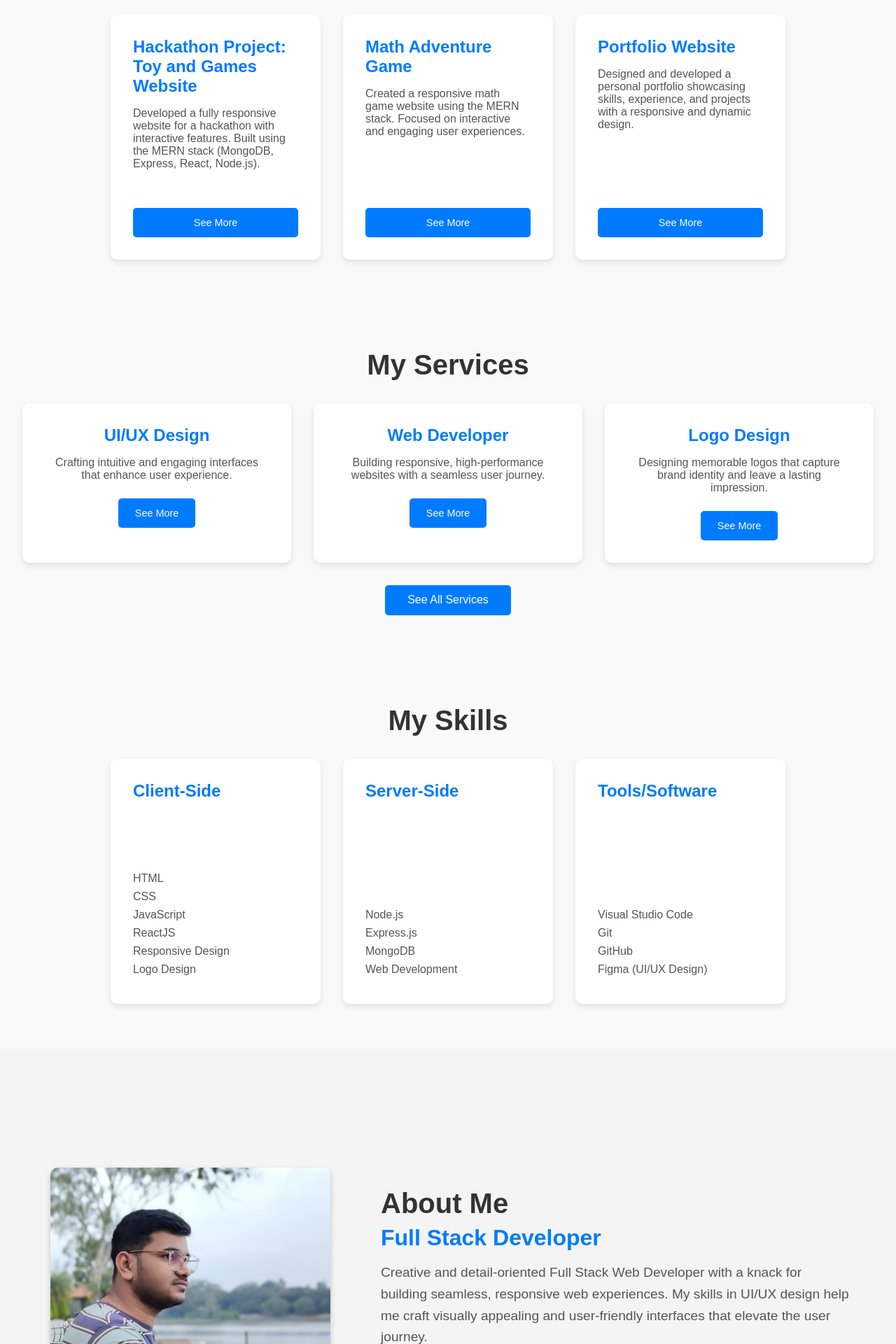
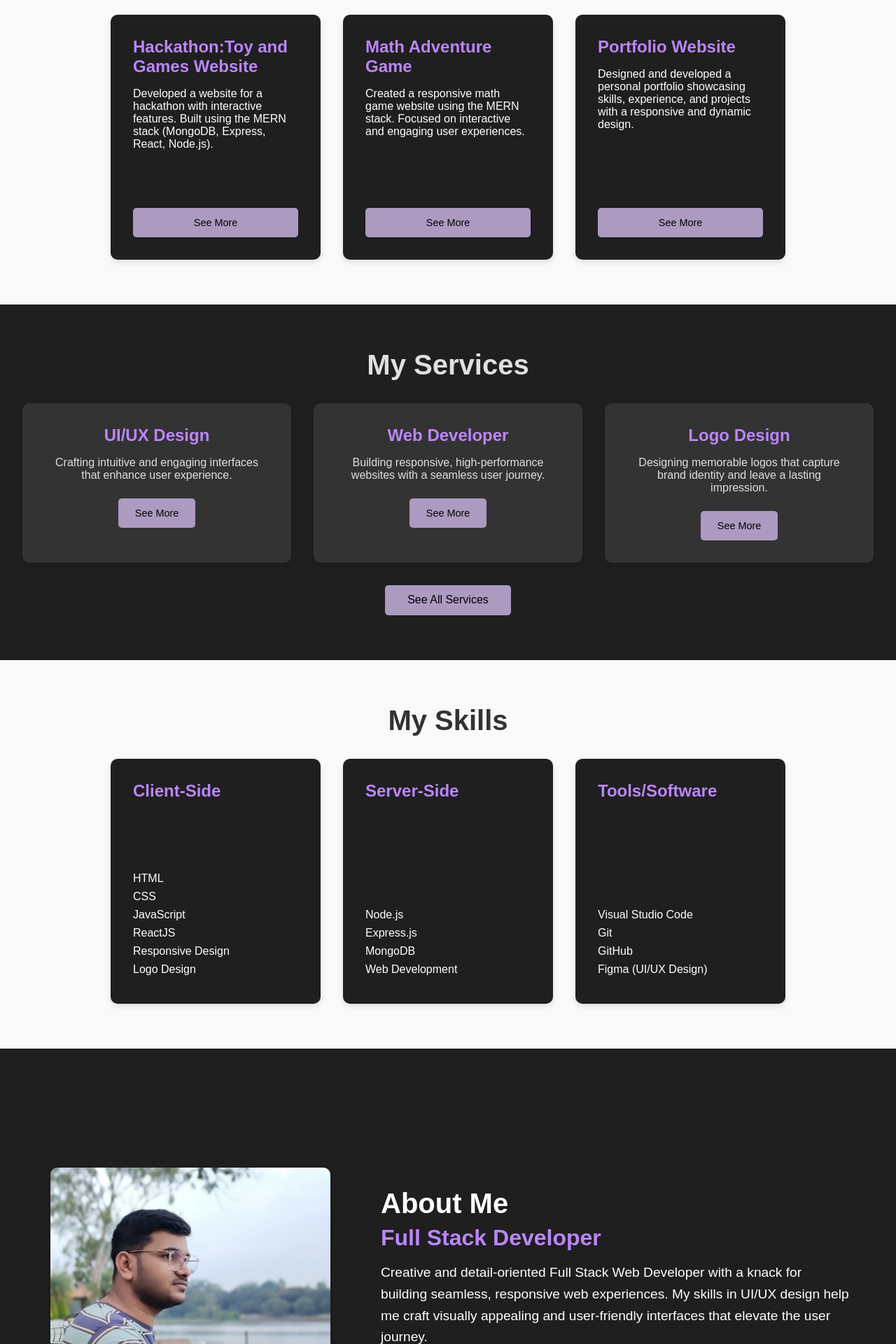
Before and after one commit to ankitmeofficial/jan-2025-portfolio-frontend, a React (Create React App) app: page / in a window 1280 px wide. Shown: the part 920-2840 px from the top of the page at 70% size. Built offline with nearby package versions, Linux system fonts and the light colour scheme.

Commit message:
updated with backend

```diff
--- a/src/components/about/About.css
+++ b/src/components/about/About.css
@@ -4,7 +4,9 @@
   justify-content: space-between;
   height: 100vh;
   padding: 2rem;
-  background-color: #f4f4f4;
+  /* background-color: #f4f4f4; */
+  background-color: #1F1F1F;
+  color: #E0E0E0;
   flex-wrap: wrap; /* Allow elements to wrap on smaller screens */
 }
 
@@ -31,25 +33,29 @@
 
 .text-section h1 {
   font-size: 2.5rem;
-  color: #333;
+  color: #ffffff;
 }
 
 .text-section h2 {
   font-size: 2rem;
-  color: #007bff;
+  /* color: #007bff;  */
+  /* background-color: #BB86FC; */
+  color: #BB86FC;
   margin: 0.5rem 0;
 }
 
 .text-section p {
   font-size: 1.2rem;
-  color: #555;
+  color: #ffffff;
   margin: 1rem 0;
   line-height: 1.6;
 }
 
 .download-cv-btn {
-  background-color: #007bff;
-  color: #fff;
+  /* background-color: #007bff;
+  color: #fff; */
+  background-color: #ac9ac1;
+  color: #000000;
   border: none;
   padding: 0.8rem 1.5rem;
   font-size: 1rem;
@@ -59,7 +65,8 @@
 }
 
 .download-cv-btn:hover {
-  background-color: #0056b3;
+  /* background-color: #0056b3; */
+  background-color: #BB86FC;
 }
 
 /* Responsive Styles */
--- a/src/components/contact/Contact.css
+++ b/src/components/contact/Contact.css
@@ -38,8 +38,10 @@
 
   .contact-form {
     flex: 1;
-    padding: 1rem;
+    padding: 2.25rem;
     background-color: #fff;
+    background-color: #1F1F1F;
+    /* color: #E0E0E0; */
     border-radius: 10px;
     box-shadow: 0 4px 8px rgba(0, 0, 0, 0.1);
   }
--- a/src/components/contact/Contact.jsx
+++ b/src/components/contact/Contact.jsx
@@ -14,8 +14,21 @@ const Contact = () => {
     setFormData({ ...formData, [name]: value });
   };
 
-  const handleSubmit = (e) => {
+  const handleSubmit = async (e) => {
     e.preventDefault();
+
+    try {
+      const response = await fetch("https://jan-2025-portfolio-backend.onrender.com/submit-form", {
+        method: "POST",
+        headers: {
+          "Content-Type": "application/json",
+        },
+        body: JSON.stringify(formData),
+      });
+
+      const data = await response.json();
+
+      if (response.ok) {
         alert("Form Submitted Successfully!");
         setFormData({
           name: "",
@@ -23,6 +36,12 @@ const Contact = () => {
           phone: "",
           message: "",
         });
+      } else {
+        alert(`Error: ${data.error}`);
+      }
+    } catch (error) {
+      alert("Something went wrong. Please try again later.");
+    }
   };
 
   return (
--- a/src/components/project/Projects.css
+++ b/src/components/project/Projects.css
@@ -1,6 +1,8 @@
 .projects-container {
   padding: 4rem 2rem;
   background-color: #f9f9f9;
+  /* background-color: #1F1F1F; */
+  /* color: #E0E0E0; */
   text-align: center;
 }
 
@@ -21,7 +23,9 @@
 .project-card {
   flex: 1;
   max-width: 300px;
-  background-color: #fff;
+  /* background-color: #fff; */
+  background-color: #1F1F1F;
+  color: #E0E0E0;
   padding: 2rem;
   border-radius: 10px;
   box-shadow: 0 4px 8px rgba(0, 0, 0, 0.1);
@@ -35,21 +39,22 @@
 
 .project-card h2 {
   font-size: 1.5rem;
-  color: #007bff;
+  /* color: #007bff; */
+  color: #BB86FC;
   margin-bottom: 1rem;
   transition: color 0.3s; /* Smooth text color change on hover */
 }
 
 .project-card p {
   font-size: 1rem;
-  color: #555;
+  color: #ffffff;
   margin-bottom: 1.5rem;
   flex-grow: 1; /* Makes the description take up available space */
 }
 
 .project-card .see-more-btn {
-  background-color: #007bff;
-  color: #fff;
+  background-color: #ac9ac1;
+  color: #000000;
   border: none;
   padding: 0.8rem 1.5rem;
   font-size: 0.9rem;
@@ -59,7 +64,7 @@
 }
 
 .project-card .see-more-btn:hover {
-  background-color: #0056b3;
+  background-color: #BB86FC;
   transform: translateY(-2px); /* Slight lift on hover */
 }
 
@@ -69,7 +74,9 @@
 }
 
 .project-card:hover h2 {
-  color: #0056b3; /* Change title color on hover */
+  /* color: #0056b3; */
+  color: #a963ff;
+   /* Change title color on hover */
 }
 
 @media screen and (max-width: 768px) {
--- a/src/components/project/Projects.jsx
+++ b/src/components/project/Projects.jsx
@@ -4,9 +4,9 @@ import "./Projects.css";
 const Projects = () => {
   const projects = [
     {
-      title: "Hackathon Project: Toy and Games Website",
+      title: "Hackathon:Toy and Games Website",
       description:
-        "Developed a fully responsive website for a hackathon with interactive features. Built using the MERN stack (MongoDB, Express, React, Node.js).",
+        "Developed a website for a hackathon with interactive features. Built using the MERN stack (MongoDB, Express, React, Node.js).",
     },
     {
       title: "Math Adventure Game",
--- a/src/components/services/Myservices.css
+++ b/src/components/services/Myservices.css
@@ -1,12 +1,15 @@
 .services-container {
     text-align: center;
     padding: 4rem 2rem;
-    background-color: #f9f9f9;
+    /* background-color: #f9f9f9; */
+    background-color: #1F1F1F;
+    color: #E0E0E0;
   }
 
   .services-container h1 {
     font-size: 2.5rem;
-    color: #333;
+    /* color: #333; */
+    color: #E0E0E0;
     margin-bottom: 2rem;
   }
 
@@ -20,7 +23,10 @@
 
   .service-card {
     flex: 1;
-    background-color: #fff;
+    /* background-color: #fff; */
+    /* background-color: #1F1F1F; */
+    background-color: #333;
+    color: #E0E0E0;
     padding: 2rem;
     border-radius: 10px;
     box-shadow: 0 4px 8px rgba(0, 0, 0, 0.1);
@@ -30,19 +36,22 @@
 
   .service-card h2 {
     font-size: 1.5rem;
-    color: #007bff;
+    /* color: #007bff; */
+    color: #BB86FC;
     margin-bottom: 1rem;
   }
 
   .service-card p {
     font-size: 1rem;
-    color: #555;
+    /* color: #555; */
+    color: #E0E0E0;
     margin-bottom: 1.5rem;
   }
 
   .service-card .see-more-btn {
-    background-color: #007bff;
-    color: #fff;
+    /* background-color: #007bff; */
+    background-color: #ac9ac1;
+    color: #000000;
     border: none;
     padding: 0.8rem 1.5rem;
     font-size: 0.9rem;
@@ -52,7 +61,9 @@
   }
 
   .service-card .see-more-btn:hover {
-    background-color: #0056b3;
+    /* background-color: #0056b3; */
+    background-color: #BB86FC;
+
   }
 
   .service-card:hover {
@@ -61,8 +72,8 @@
   }
 
   .see-all-btn {
-    background-color: #007bff;
-    color: #fff;
+    background-color: #ac9ac1;
+    color: #000000;
     border: none;
     padding: 0.8rem 2rem;
     font-size: 1rem;
@@ -72,7 +83,8 @@
   }
 
   .see-all-btn:hover {
-    background-color: #0056b3;
+    /* background-color: #0056b3; */
+    background-color: #BB86FC;
   }
 
   @media screen and (max-width: 768px) {
--- a/src/components/skills/Skills.css
+++ b/src/components/skills/Skills.css
@@ -46,6 +46,7 @@
 .skills-container h1 {
   font-size: 2.5rem;
   color: #333;
+  /* color: #BB86FC; */
   margin-bottom: 2rem;
 }
 
@@ -59,7 +60,9 @@
 .skills-card {
   flex: 1;
   max-width: 300px;
-  background-color: #fff;
+  /* background-color: #fff; */
+  background-color: #1F1F1F;
+  /* color: #E0E0E0; */
   padding: 2rem;
   border-radius: 10px;
   box-shadow: 0 4px 8px rgba(0, 0, 0, 0.1);
@@ -90,13 +93,16 @@
 
 .skills-card h2 {
   font-size: 1.5rem;
-  color: #007bff;
+  /* color: #007bff; */
+  color: #BB86FC;
   margin-bottom: 1rem;
   transition: color 0.3s ease;
 }
 
 .skills-card:hover h2 {
-  color: #0056b3; /* Darker shade on hover */
+  /* color: #0056b3; */
+   /* Darker shade on hover */
+  color: #a460f7;
 }
 
 .skills-card ul {
@@ -106,7 +112,8 @@
 
 .skills-card ul li {
   font-size: 1rem;
-  color: #555;
+  color: #ffffff;
+
   margin-bottom: 0.5rem;
 }
 
```
Lines whose indentation alone changed are shown as unchanged.
